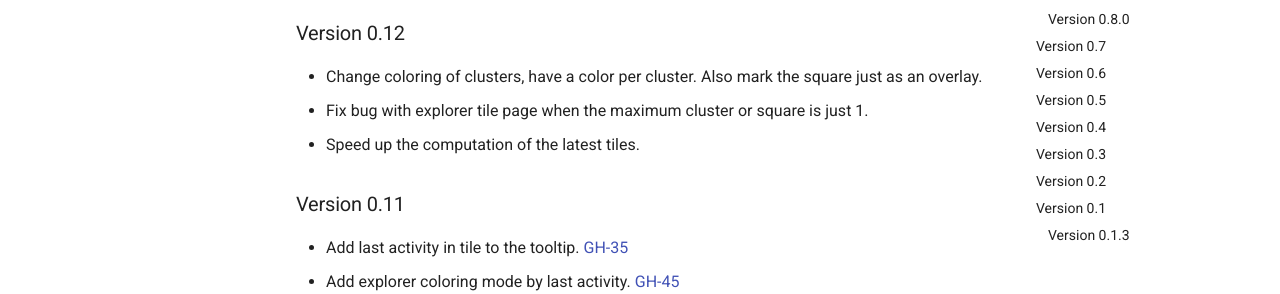
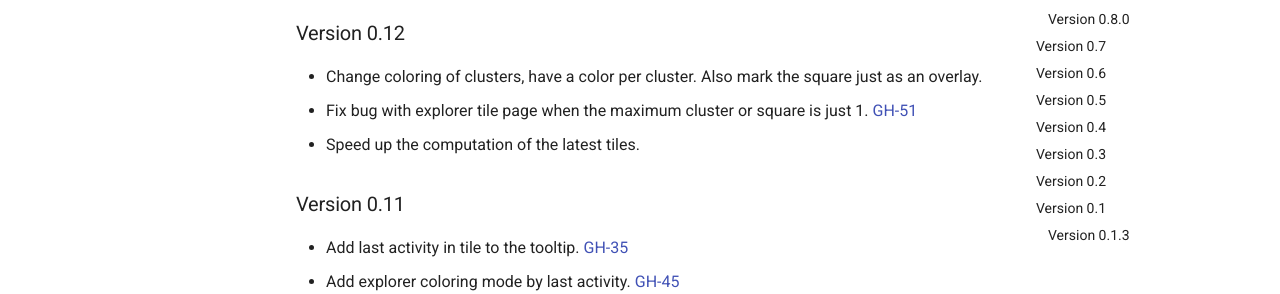
Before and after one commit to martin-ueding/geo-activity-playground, an MkDocs documentation site: the page built from docs/reference/changelog.md, in a window 1280 px wide and 900 px high. Shown: the part 361-655 px from the top of the window. Built offline with MkDocs 1.6.1 and Material for MkDocs 9.7.7, drawn with Linux system fonts in a browser that asks for light colours.

Commit message:
Changelog entry

```diff
--- a/docs/reference/changelog.md
+++ b/docs/reference/changelog.md
@@ -9,7 +9,7 @@
 ### Version 0.12
 
 - Change coloring of clusters, have a color per cluster. Also mark the square just as an overlay.
-- Fix bug with explorer tile page when the maximum cluster or square is just 1.
+- Fix bug with explorer tile page when the maximum cluster or square is just 1. [GH-51](https://github.com/martin-ueding/geo-activity-playground/issues/51)
 - Speed up the computation of the latest tiles.
 
 ### Version 0.11
```
